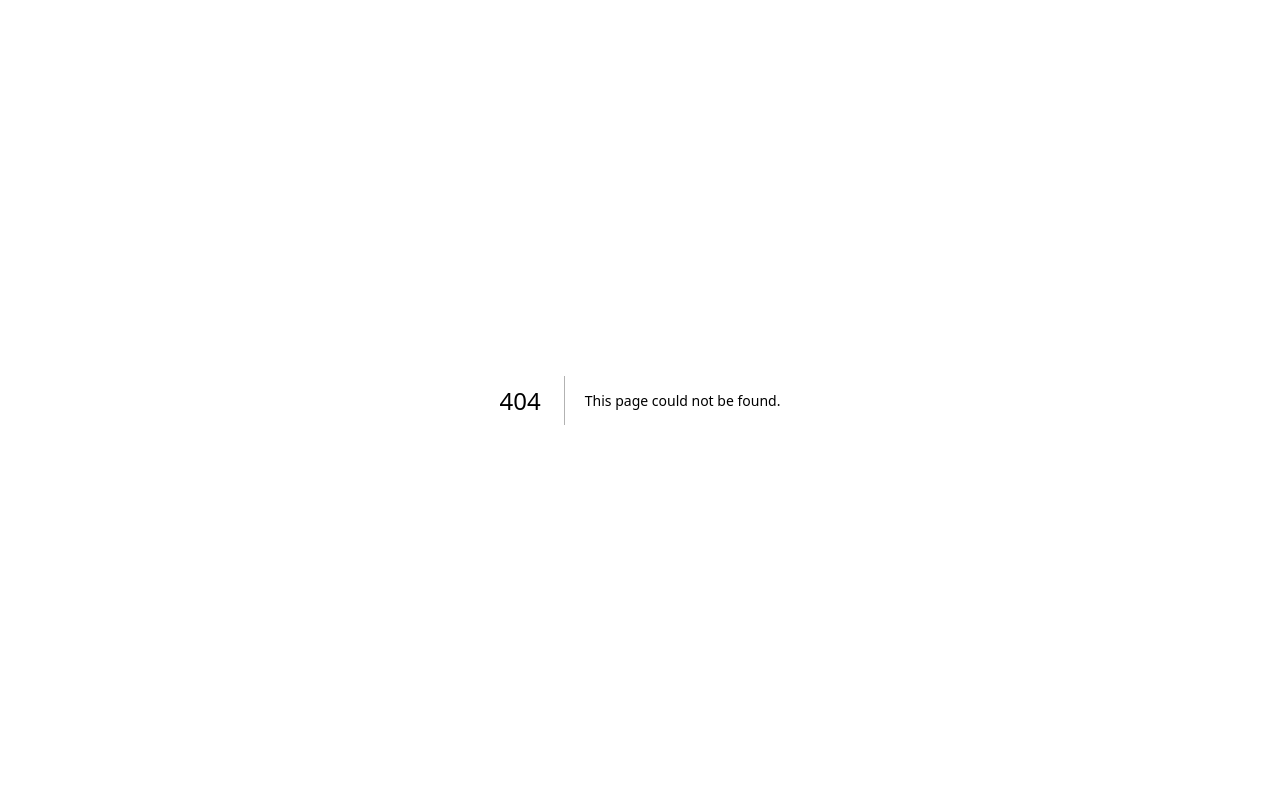
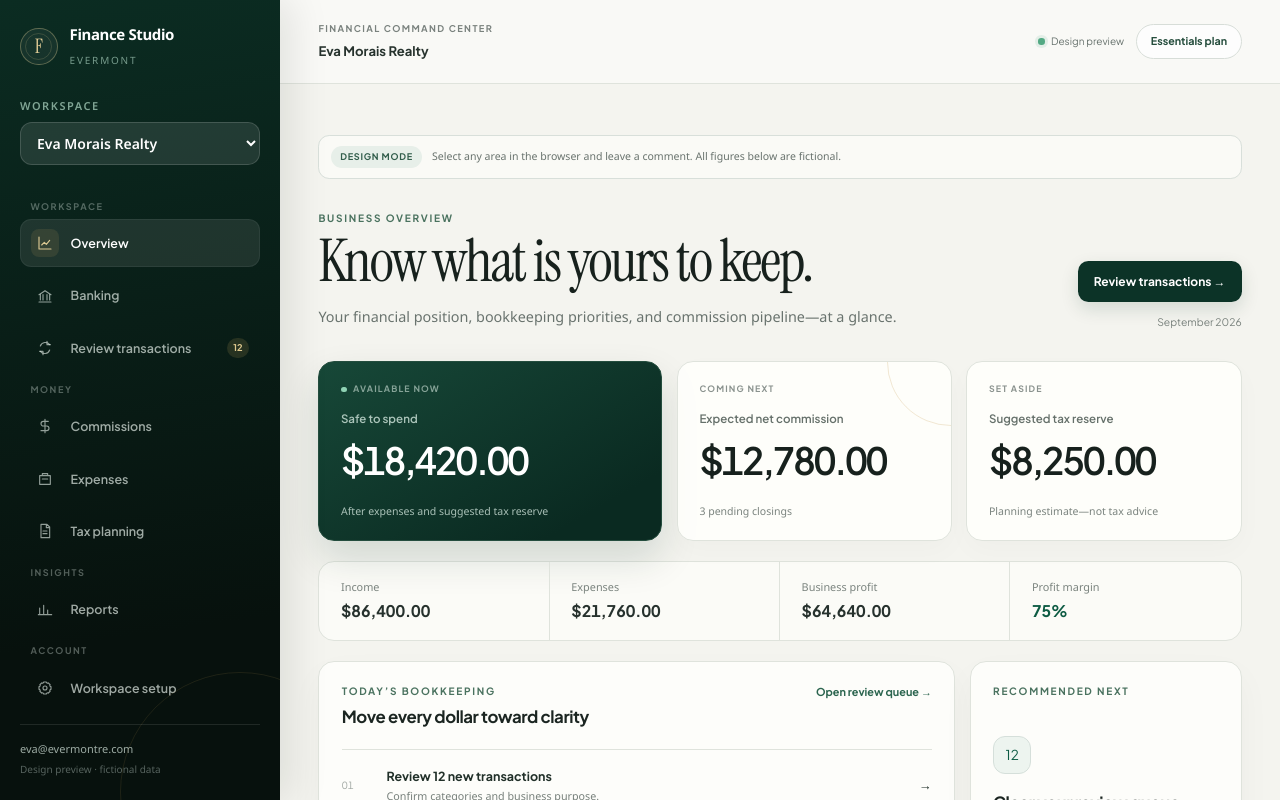
Before and after one commit to evermontRE/Closewise, a Next.js app: page /design-preview in a window 1280 px wide. Before the commit this address had no page. Shown: the top 800 px of the page. Built offline with nearby package versions, Linux system fonts and the light colour scheme.

Commit message:
design: add interactive Finance Studio preview

```diff
--- /dev/null
+++ b/src/app/design-preview/page.tsx
@@ -0,0 +1,11 @@
+import type { Metadata } from "next";
+import DesignPreview from "./preview";
+
+export const metadata: Metadata = {
+  title: "Finance Studio Design Preview",
+  robots: { index: false, follow: false },
+};
+
+export default function DesignPreviewPage() {
+  return <DesignPreview />;
+}
--- /dev/null
+++ b/src/app/design-preview/preview.tsx
@@ -0,0 +1,72 @@
+"use client";
+
+import { useState, type ReactNode } from "react";
+
+type IconName = "overview" | "bank" | "review" | "commission" | "expense" | "tax" | "report" | "setup";
+
+const icons: Record<IconName, ReactNode> = {
+  overview: <><path d="M3 3v18h18"/><path d="m7 15 4-4 3 3 5-6"/></>,
+  bank: <><path d="m3 10 9-6 9 6"/><path d="M5 10v8M9 10v8M15 10v8M19 10v8M3 21h18"/></>,
+  review: <><path d="M20 7h-5V2M4 17h5v5"/><path d="M5 9a8 8 0 0 1 14-2M19 15a8 8 0 0 1-14 2"/></>,
+  commission: <><path d="M12 2v20M17 5H9.5a3.5 3.5 0 0 0 0 7h5a3.5 3.5 0 0 1 0 7H6"/></>,
+  expense: <><path d="M4 7h16v13H4zM8 7V4h8v3M8 12h8"/></>,
+  tax: <><path d="M6 2h9l4 4v16H6zM14 2v5h5M9 12h6M9 16h6"/></>,
+  report: <><path d="M4 19V9M10 19V5M16 19v-7M22 19H2"/></>,
+  setup: <><circle cx="12" cy="12" r="3"/><path d="M19.4 15a1.7 1.7 0 0 0 .3 1.9l-2.8 2.8a1.7 1.7 0 0 0-1.9-.3 1.7 1.7 0 0 0-1 1.6h-4a1.7 1.7 0 0 0-1-1.6 1.7 1.7 0 0 0-1.9.3l-2.8-2.8a1.7 1.7 0 0 0 .3-1.9A1.7 1.7 0 0 0 3 14v-4a1.7 1.7 0 0 0 1.6-1 1.7 1.7 0 0 0-.3-1.9l2.8-2.8a1.7 1.7 0 0 0 1.9.3A1.7 1.7 0 0 0 10 3h4a1.7 1.7 0 0 0 1 1.6 1.7 1.7 0 0 0 1.9-.3l2.8 2.8a1.7 1.7 0 0 0-.3 1.9 1.7 1.7 0 0 0 1.6 1v4a1.7 1.7 0 0 0-1.6 1Z"/></>,
+};
+
+function Icon({ name }: { name: IconName }) {
+  return <svg aria-hidden="true" viewBox="0 0 24 24" fill="none" stroke="currentColor" strokeWidth="1.7" strokeLinecap="round" strokeLinejoin="round">{icons[name]}</svg>;
+}
+
+const nav: Array<{ label: string; icon: IconName; section?: string }> = [
+  { label: "Overview", icon: "overview", section: "Workspace" },
+  { label: "Banking", icon: "bank" },
+  { label: "Review transactions", icon: "review" },
+  { label: "Commissions", icon: "commission", section: "Money" },
+  { label: "Expenses", icon: "expense" },
+  { label: "Tax planning", icon: "tax" },
+  { label: "Reports", icon: "report", section: "Insights" },
+  { label: "Workspace setup", icon: "setup", section: "Account" },
+];
+
+export default function DesignPreview() {
+  const [open, setOpen] = useState(false);
+  const close = () => setOpen(false);
+
+  return <div className="dashboard-frame design-preview-frame">
+    <button className="dashboard-menu-button" type="button" aria-label="Open navigation" aria-expanded={open} onClick={() => setOpen(true)}><span/><span/><span/></button>
+    <button className={`dashboard-scrim ${open ? "dashboard-scrim-open" : ""}`} type="button" onClick={close} aria-label="Close navigation overlay"/>
+    <aside className={`dashboard-sidebar ${open ? "dashboard-sidebar-open" : ""}`}>
+      <div className="flex items-center justify-between">
+        <div className="flex items-center gap-3"><span className="brand-mark"><span>F</span></span><span><strong className="block text-[15px] tracking-[-.025em]">Finance Studio</strong><span className="text-[10px] uppercase tracking-[.18em] text-emerald-100/55">Evermont</span></span></div>
+        <button className="dashboard-close-button" type="button" onClick={close} aria-label="Close navigation">×</button>
+      </div>
+      <label className="mt-7 block text-[11px] font-semibold uppercase tracking-[0.14em] text-emerald-100/60">Workspace<select defaultValue="Eva Morais Realty" className="mt-2 w-full rounded-xl border border-white/15 bg-white/10 px-3 py-2.5 text-sm normal-case tracking-normal text-white outline-none"><option>Eva Morais Realty</option></select></label>
+      <nav className="mt-7 flex flex-1 flex-col gap-1" aria-label="Design preview navigation">
+        {nav.map((item, index) => <div key={item.label}>{item.section ? <p className={`dashboard-nav-label ${index ? "mt-5" : ""}`}>{item.section}</p> : null}<button type="button" onClick={close} className={`dashboard-nav-link w-full text-left ${index === 0 ? "dashboard-nav-link-active" : ""}`}><span className="dashboard-nav-icon"><Icon name={item.icon}/></span><span>{item.label}</span>{item.label === "Review transactions" ? <b className="nav-count">12</b> : null}</button></div>)}
+      </nav>
+      <div className="border-t border-white/10 pt-4"><p className="text-[11px] text-emerald-50/65">eva@evermontre.com</p><p className="mt-1 text-[10px] text-emerald-50/35">Design preview · fictional data</p></div>
+    </aside>
+    <div className="dashboard-body">
+      <header className="dashboard-topbar"><div><p className="topbar-kicker">Financial command center</p><p className="topbar-workspace">Eva Morais Realty</p></div><div className="flex items-center gap-3"><span className="preview-status"><i/>Design preview</span><button type="button" className="topbar-plan">Essentials plan</button></div></header>
+      <main className="dashboard-main">
+        <div className="workspace-dashboard mx-auto max-w-[1240px]">
+          <div className="design-preview-note"><span>Design mode</span><p>Select any area in the browser and leave a comment. All figures below are fictional.</p></div>
+          <div className="dashboard-heading"><div><p className="eyebrow">Business overview</p><h1 className="page-title">Know what is yours to keep.</h1><p className="page-intro">Your financial position, bookkeeping priorities, and commission pipeline—at a glance.</p></div><div className="dashboard-heading-actions"><button type="button" className="primary-link">Review transactions <span aria-hidden="true">→</span></button><span className="dashboard-date">September 2026</span></div></div>
+          <section className="financial-priority-grid mt-8">
+            <article className="metric-card metric-card-primary"><div className="metric-label"><span className="metric-dot"/>Available now</div><p>Safe to spend</p><strong>$18,420.00</strong><span>After expenses and suggested tax reserve</span></article>
+            <article className="metric-card metric-card-commission"><div className="metric-label">Coming next</div><p>Expected net commission</p><strong>$12,780.00</strong><span>3 pending closings</span></article>
+            <article className="metric-card"><div className="metric-label">Set aside</div><p>Suggested tax reserve</p><strong>$8,250.00</strong><span>Planning estimate—not tax advice</span></article>
+          </section>
+          <section className="performance-strip mt-5" aria-label="Year-to-date performance"><div><p>Income</p><strong>$86,400.00</strong></div><div><p>Expenses</p><strong>$21,760.00</strong></div><div><p>Business profit</p><strong>$64,640.00</strong></div><div className="performance-margin"><p>Profit margin</p><strong>75%</strong></div></section>
+          <section className="dashboard-lower-grid mt-5">
+            <div className="surface-card bookkeeping-panel"><div className="panel-heading"><div><p className="eyebrow">Today’s bookkeeping</p><h2 className="section-title mt-1">Move every dollar toward clarity</h2></div><button type="button" className="text-link">Open review queue <span aria-hidden="true">→</span></button></div><div className="workflow-list"><button type="button" className="workflow-row w-full text-left"><span className="workflow-number">01</span><span><strong>Review 12 new transactions</strong><small>Confirm categories and business purpose.</small></span><b aria-hidden="true">→</b></button><button type="button" className="workflow-row w-full text-left"><span className="workflow-number">02</span><span><strong>Match 2 deposits to deals</strong><small>Connect commission income to the right closing.</small></span><b aria-hidden="true">→</b></button><button type="button" className="workflow-row w-full text-left"><span className="workflow-number">03</span><span><strong>Reconcile August</strong><small>Compare reviewed activity with your statement.</small></span><b aria-hidden="true">→</b></button></div></div>
+            <aside className="surface-card next-action-panel"><p className="eyebrow">Recommended next</p><div className="action-icon" aria-hidden="true">12</div><h2 className="section-title">Clear your review queue</h2><p className="section-copy">Twelve bank transactions need a category or deal match before your reports are current.</p><button type="button" className="secondary-link mt-5 inline-flex">Start review <span aria-hidden="true">→</span></button></aside>
+          </section>
+        </div>
+      </main>
+      <footer className="dashboard-footer"><span>Finance Studio design preview · Fictional data only</span><span>Desktop · Tablet · Mobile</span></footer>
+    </div>
+  </div>;
+}
--- a/src/app/globals.css
+++ b/src/app/globals.css
@@ -107,6 +107,10 @@ button, a, select, input { -webkit-tap-highlight-color: transparent; }
 .next-action-panel { position: relative; overflow: hidden; padding: 1.4rem; }
 .next-action-panel::after { content: ""; position: absolute; inset: auto -4rem -5rem auto; width: 10rem; height: 10rem; border: 1px solid rgb(13 91 67 / .1); border-radius: 50%; }
 .action-icon { display: grid; width: 2.4rem; height: 2.4rem; margin: 2.25rem 0 1rem; place-items: center; border: 1px solid #d5dfda; border-radius: .75rem; background: #edf4ef; color: var(--emerald); font-family: var(--font-ui), sans-serif; font-size: .85rem; }
+.design-preview-note { display: flex; align-items: center; gap: .65rem; margin-bottom: 2rem; border: 1px solid #d8dfda; border-radius: .7rem; background: rgb(255 255 252 / .58); padding: .6rem .75rem; color: #69736e; font-size: .66rem; }
+.design-preview-note span { border-radius: 999px; background: #e7efe9; padding: .28rem .55rem; color: #315d4b; font-family: var(--font-ui), sans-serif; font-size: .57rem; font-weight: 700; letter-spacing: .08em; text-transform: uppercase; }
+.nav-count { margin-left: auto; min-width: 1.35rem; border-radius: 999px; background: rgb(201 165 91 / .16); padding: .18rem .35rem; color: #dec98f; font-size: .58rem; font-weight: 700; text-align: center; }
+.design-preview-frame button { cursor: pointer; }
 .workflow-card { display: flex; min-height: 10rem; flex-direction: column; border: 1px solid #e0e6e3; border-radius: .9rem; padding: 1rem; transition: border-color .18s ease, transform .18s ease; }
 .workflow-card:hover { border-color: #9fc2b4; transform: translateY(-2px); }
 .workflow-card span { color: #62917f; font-size: .7rem; font-weight: 700; }
@@ -145,6 +149,7 @@ button, a, select, input { -webkit-tap-highlight-color: transparent; }
   .panel-heading { flex-direction: column; gap: .7rem; }
   .workflow-row small { line-height: 1.45; }
   .preview-status { display: none; }
+  .design-preview-note { align-items: flex-start; flex-direction: column; }
 }
 
 @media (prefers-reduced-motion: reduce) {
```
